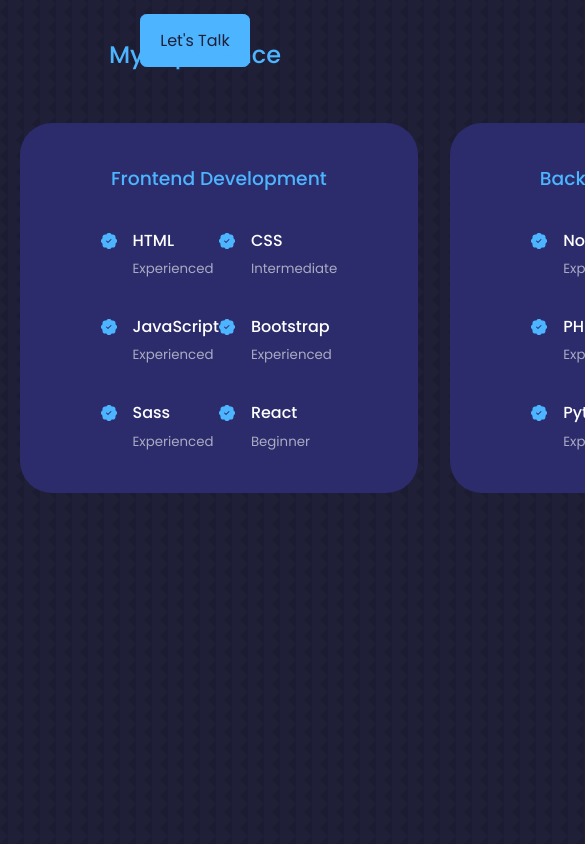
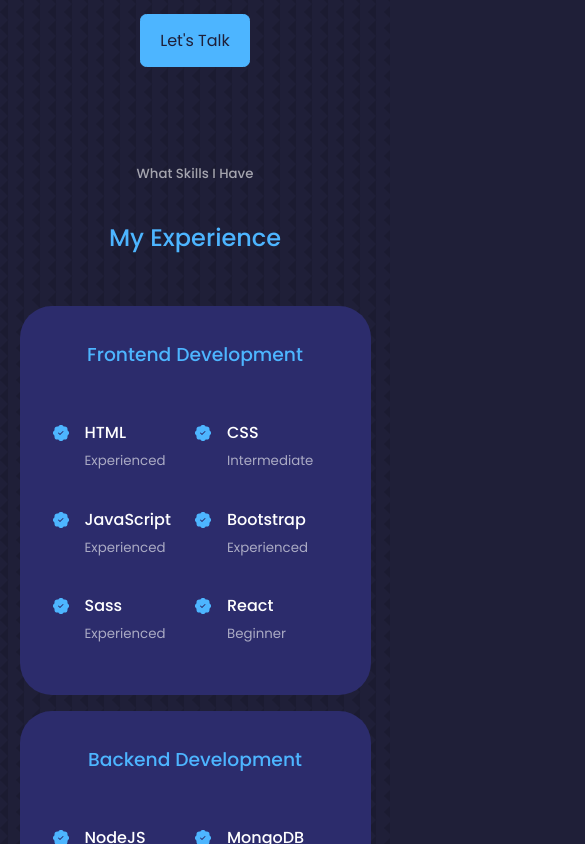
Before and after one commit to Kwts0s/react-portfolio, a React (Create React App) app: page / in a window 390 px wide. Shown: the part 1900-2744 px from the top of the page, 585 px wide, since content can reach past the window. Built offline with nearby package versions, Linux system fonts and the light colour scheme.

Commit message:
experience done

```diff
--- a/src/components/experience/experience.css
+++ b/src/components/experience/experience.css
@@ -39,3 +39,33 @@
   margin-top: 6px;
   color: var(--color-primary);
 }
+
+/*                           MEDIA QUERIES   (MEDIUM)                */
+
+@media screen and (max-width:1024px){
+  .experience__container{
+    grid-template-columns: 1fr;
+
+  }
+   .experience__container > div {
+    width: 80%;
+    padding: 2rem;
+    margin: 0 auto;
+   }
+   .experience__content{
+    padding: 1rem;
+   }
+}
+
+/*                           MEDIA QUERIES   (SMALL)                */
+
+@media screen and (max-width:600px){
+  .experience__container{
+    gap: 1rem;
+
+  }
+  .experience__container > div {
+    width: 100%;
+    padding: 2rem 1rem;
+  }
+}
--- a/src/index.css
+++ b/src/index.css
@@ -62,7 +62,7 @@
 
 section{
   margin-top: 8rem;
-  height: 100vh;
+
 }
 
 section > h2, section > h5{
```
